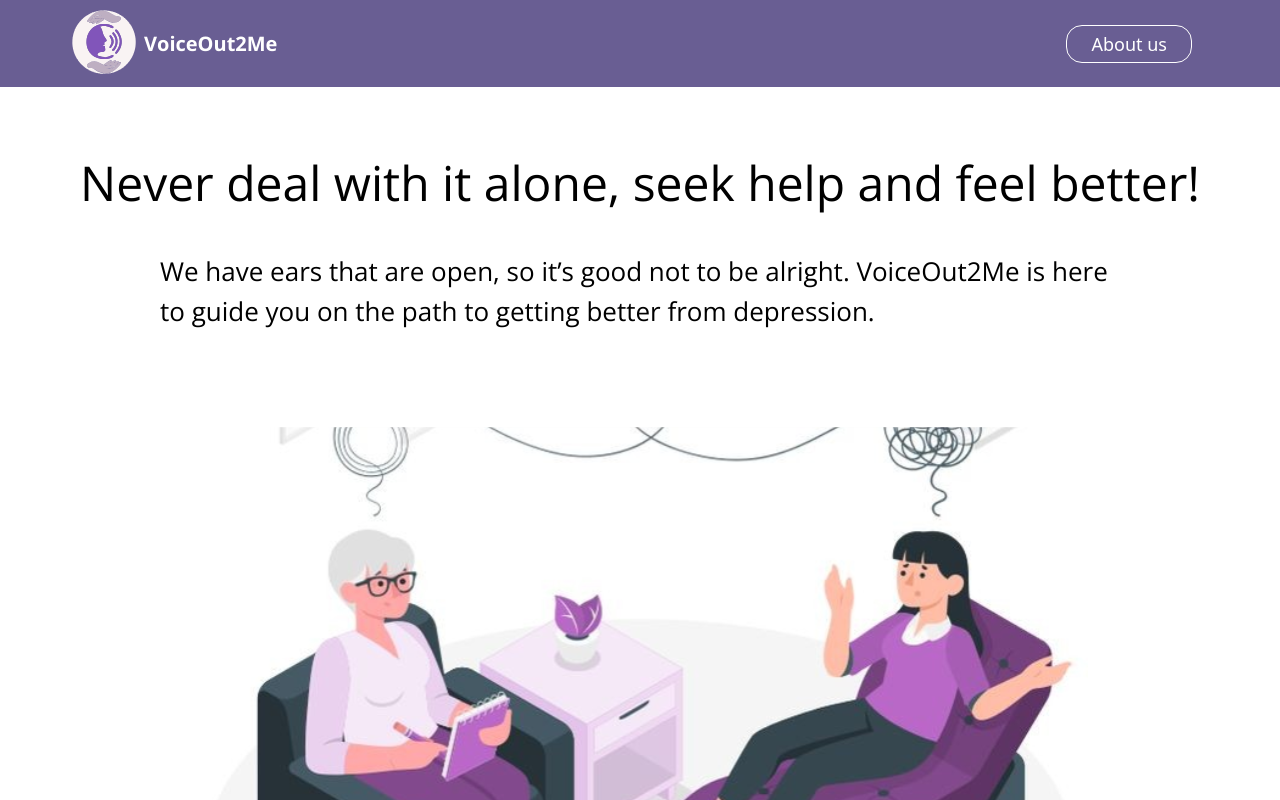
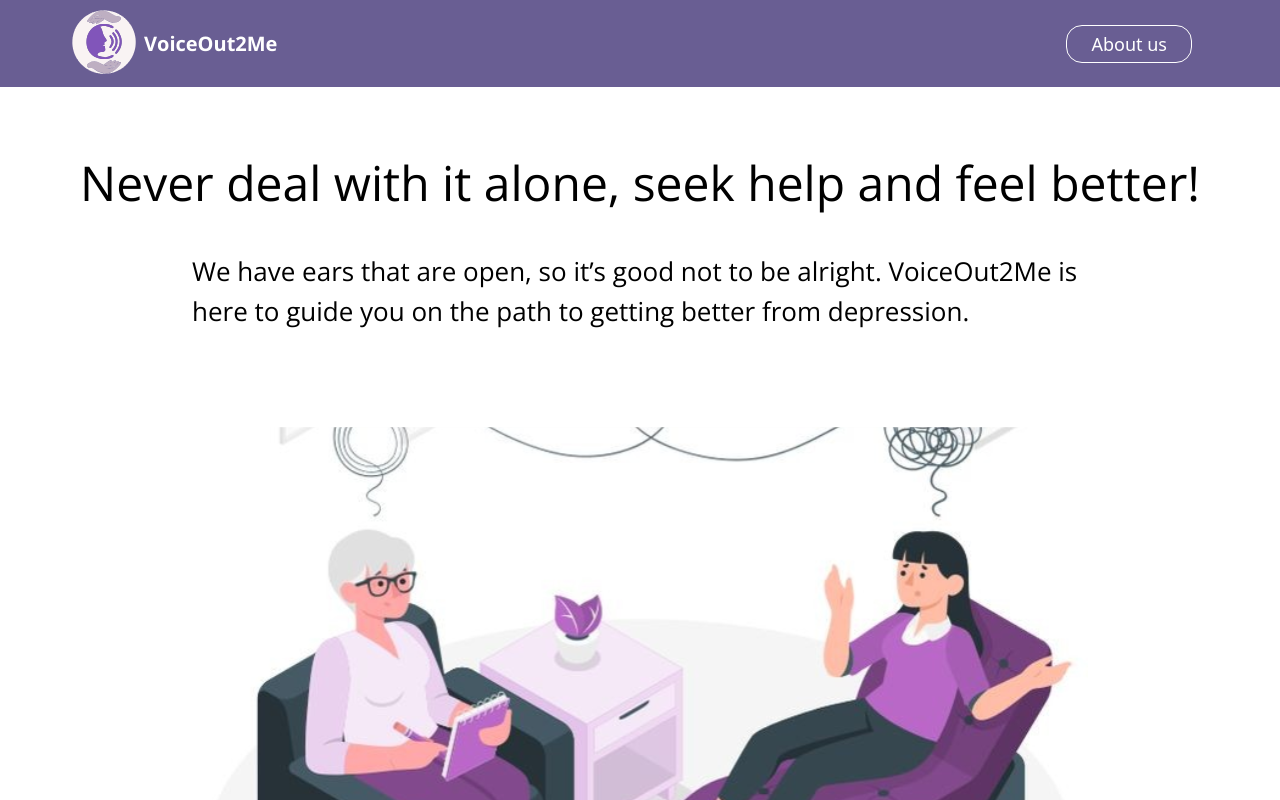
Before and after one commit to ichie-Ozor/voiceOut2Me, a React (Create React App) app: page / in a window 1280 px wide. Shown: the top 800 px of the page. Built offline with nearby package versions, Linux system fonts and the light colour scheme.

Commit message:
navbar modified

```diff
--- a/src/component/comingpage/ComingPage.jsx
+++ b/src/component/comingpage/ComingPage.jsx
@@ -22,7 +22,7 @@ const ComingPage = () => {
   return (
     <div >
       <section className="w-screen">
-        <header className="w-[]  h-[5.438rem] flex relative items-center justify-center bg-[#695E93] overflow-hidden">
+        <header className=" h-[5.438rem] flex relative items-center justify-center bg-[#695E93] overflow-hidden">
           <img className=" absolute h-[8rem] sm:h-[9rem] -left-4 sm:left-0 lg:left-2 xl:left-8" src={Logo} alt="logo" />
           <section className="flex  justify-between items-center w-[85%] ml-4">
               <h1 className=" text-sm text-white sm:text-xl  font-bold font-OpenSand pl-14 lg:pl-10">
@@ -37,7 +37,7 @@ const ComingPage = () => {
           </section>
         </header>
 
-        <section className=" w-[92%] md:w-[95%] m-auto lg:mt-10 lg:mb-20  py-4 flex flex-col items-center ">
+        <section className=" w-[92%] md:w-[90%] m-auto lg:mt-10 lg:mb-20  py-4 flex flex-col items-center ">
           <h1 className="mb-6 font-OpenSand font-normal text-2xl text-center md:text-[24.5px] md:text-left   lg:text-center lg:text-4xl xl:text-5xl   mt-4">
             Never deal with it alone, seek help and feel better!
           </h1>
@@ -65,7 +65,7 @@ const ComingPage = () => {
             Subscribe to our Newsletter to get full updates when the website
             launches.
           </h1>
-          <form className="w-[90%]" action="#" onSubmit={submitHandler}>
+          <form className="w-[85%]" action="#" onSubmit={submitHandler}>
             <div className="input-btn-wrapper flex flex-col gap-2 w-[100%] sm:flex-row items-center justify-center sm:ml-[20%] md:ml-[12%]">
               <input
                 className="w-[95%] lg:w-[80%] border-[1px] border-[#290C1E] rounded p-2"
```
